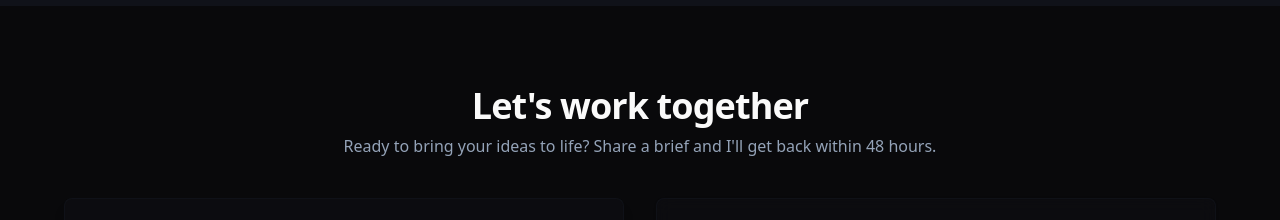
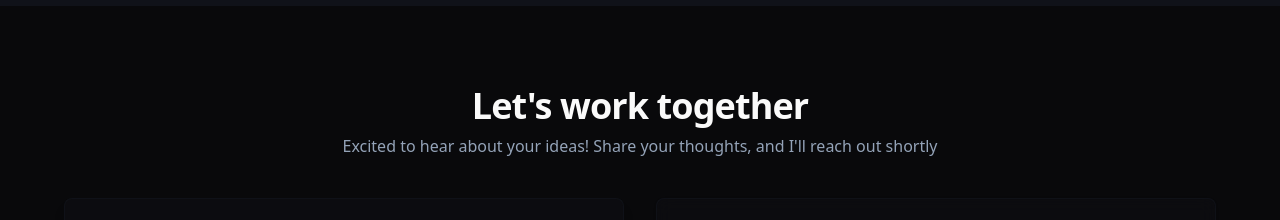
Before and after one commit to Juliasmitjes/juliasmitjes.github.io, a React (Vite) app: page / in a window 1280 px wide. Shown: the part 2560-2780 px from the top of the page. Built offline with nearby package versions, Linux system fonts and the light colour scheme.

Commit message:
subtitle

```diff
--- a/src/components/Contact.tsx
+++ b/src/components/Contact.tsx
@@ -36,7 +36,7 @@ export default function Contact() {
         >
           <h2 className="text-3xl md:text-4xl font-bold tracking-tight">Let's work together</h2>
           <p className="mt-2 text-muted-foreground max-w-2xl mx-auto text-center">
-            Ready to bring your ideas to life? Share a brief and I&apos;ll get back within 48 hours.
+            Excited to hear about your ideas! Share your thoughts, and I&apos;ll reach out shortly
           </p>
         </motion.header>
 
```
